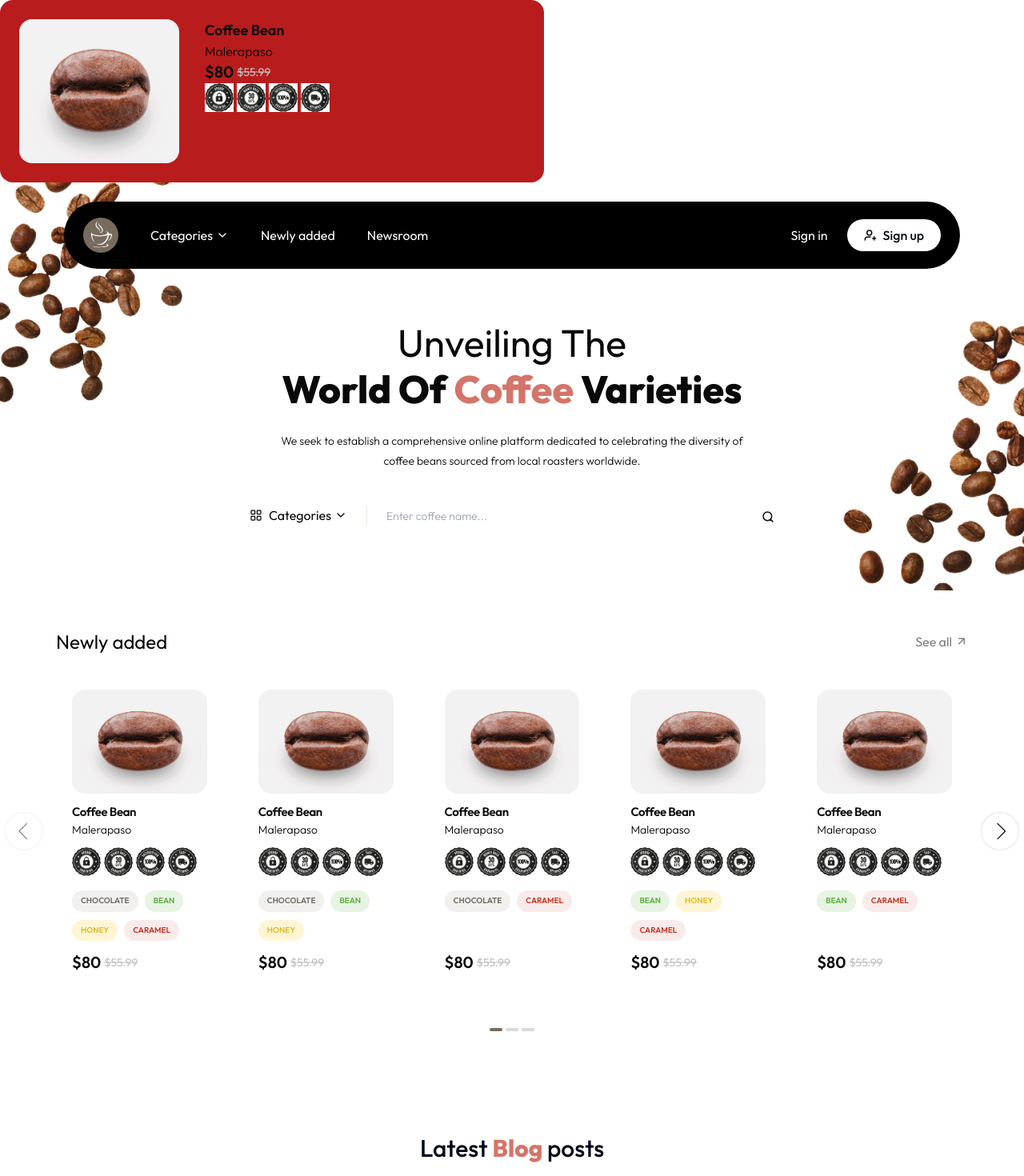
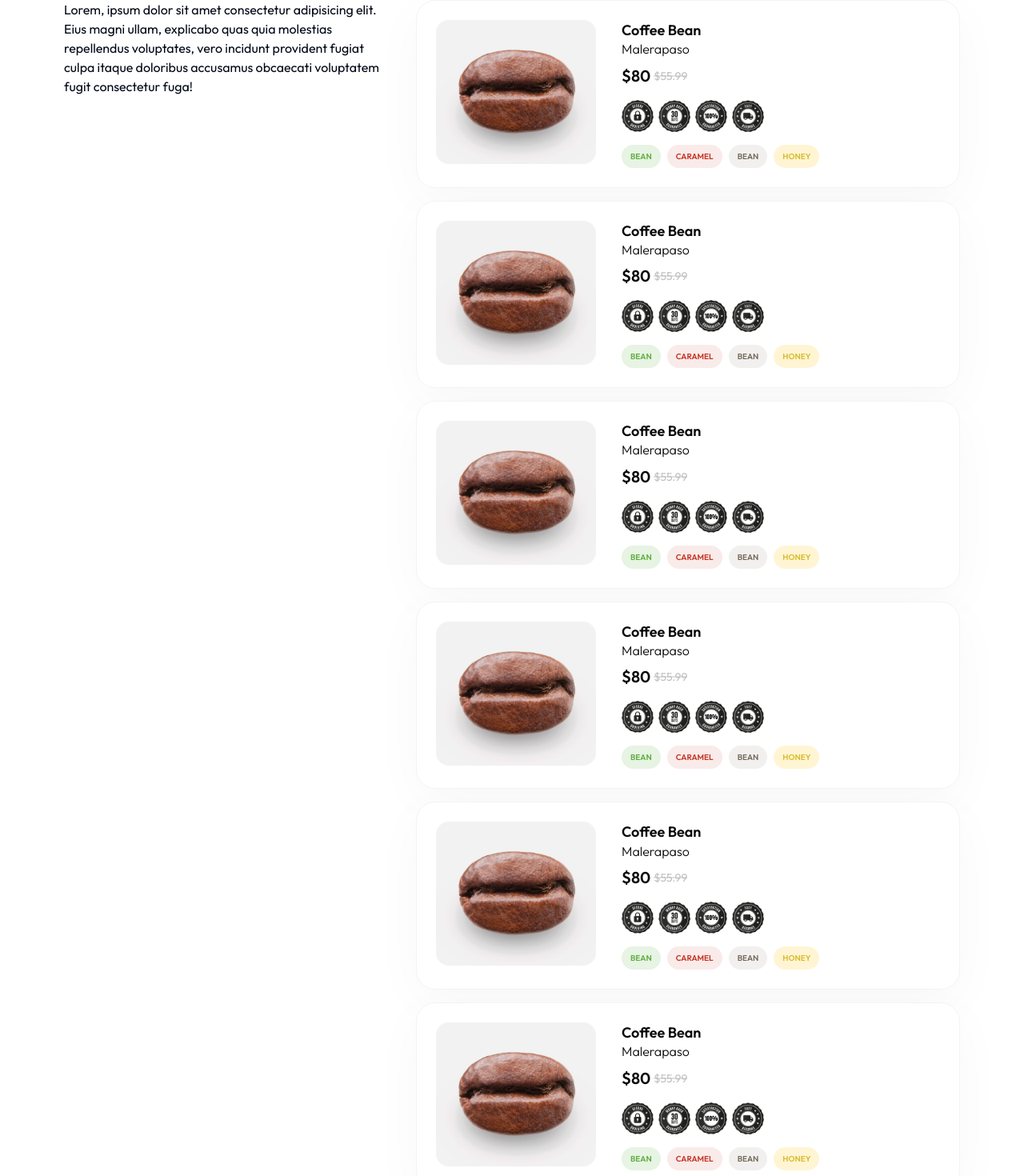
Before and after one commit to neharadialcode/shadcn-practice, a Next.js app: page / in a window 1280 px wide. Shown: the top 1470 px of the page at 80% size. Built offline with nearby package versions, Linux system fonts and the light colour scheme.

Commit message:
all badges classes add with props and hepler file category product list data add

```diff
--- a/src/components/AllBadges.jsx
+++ b/src/components/AllBadges.jsx
@@ -4,7 +4,7 @@ import { Badge } from "./ui/badge";
 export const ChocolateBadge = (props) => {
   return (
     <div>
-      <Badge className="bg-[#776B5D] bg-opacity-10 rounded-[64px] uppercase px-[10px] py-[6px] text-[10px] font-semibold leading-[12.6px] text-[#776B5D]">
+      <Badge className={`bg-[#776B5D] bg-opacity-10 rounded-[64px] uppercase px-[10px] py-[6px] text-[10px] font-semibold text-[#776B5D] ${props.className}`}>
         {props.name}
       </Badge>
     </div>
@@ -13,7 +13,7 @@ export const ChocolateBadge = (props) => {
 export const GreenBadge = (props) => {
   return (
     <div>
-      <Badge className="bg-[#e7f3e3] rounded-[64px] uppercase px-[10px] py-[6px] text-[10px] font-semibold leading-[12.6px] text-[#60AF42]">
+      <Badge className={`${props.className} bg-[#e7f3e3] rounded-[64px] uppercase px-[10px] py-[6px] text-[10px] font-semibold text-[#60AF42]`}>
         {props.name}
       </Badge>
     </div>
@@ -22,7 +22,7 @@ export const GreenBadge = (props) => {
 export const OrangeBadge = (props) => {
   return (
     <div>
-      <Badge className="bg-[#fff5d4] rounded-[64px] uppercase px-[10px] py-[6px] text-[10px] font-semibold leading-[12.6px] text-[#d9bd2d]">
+      <Badge className={`${props.className} bg-[#fff5d4] rounded-[64px] uppercase px-[10px] py-[6px] text-[10px] font-semibold text-[#d9bd2d]`}>
         {props.name}
       </Badge>
     </div>
@@ -31,7 +31,7 @@ export const OrangeBadge = (props) => {
 export const RedeBadge = (props) => {
   return (
     <div>
-      <Badge className="bg-[#f9ebe9] rounded-[64px] uppercase px-[10px] py-[6px] text-[10px] font-semibold leading-[12.6px] text-[#C53526]">
+      <Badge className={`${props.className} bg-[#f9ebe9] rounded-[64px] uppercase px-[10px] py-[6px] text-[10px] font-semibold text-[#C53526]`}>
         {props.name}
       </Badge>
     </div>
--- a/src/components/CategoryProduct.jsx
+++ b/src/components/CategoryProduct.jsx
@@ -19,33 +19,52 @@ import {
     SelectValue,
 } from "@/components/ui/select"
 import Image from "next/image"
+import { beanProductList } from "./Helper"
 
 const CategoryProduct = () => {
     return (
-        <Card className="max-w-[680px] w-full bg-red-700 flex gap-8">
+        <>
+            <div className="max-w-[1120px] px-3 mx-auto xl:px-0">
+                <div className="flex flex-col sm:flex-row md:gap-4 lg:gap-10">
+                    <div className="md:max-w-[300px] lg:max-w-[400px] w-full">
+                        <p>Lorem, ipsum dolor sit amet consectetur adipisicing elit. Eius magni ullam, explicabo quas quia molestias repellendus voluptates, vero incidunt provident fugiat culpa itaque doloribus accusamus obcaecati voluptatem fugit consectetur fuga!</p>
+                    </div>
+                    <div className="flex flex-col w-full gap-4">
+                        {beanProductList.map((value, index) => {
+                            return (
+                                <Card className="max-w-[680px] p-2 sm:p-3 lg:p-6 shadow-[0px_16px_64px_0px_#00000008] w-full border border-[#F2F4F4] bg-white rounded-2xl md:rounded-3xl flex sm:flex-col md:flex-row gap-2 sm:gap-2 md:gap-3 lg:gap-8">
                                     <CardHeader>
-                <Image width={200} height={180} className="h-[180px] rounded-2xl" src="/assets/images/png/new_slider_bean.png" alt="coffee image" />
+                                        <Image width={200} height={180} className="md:h-[180px] sm:w-3/4 md:w-full mx-auto sm:h-[120px] h-[180px] md:max-w-[154px] lg:max-w-[200px] object-cover rounded-2xl" src={value.image} alt="coffee image" />
                                     </CardHeader>
-            <div className="">
+                                    <div className="p-0">
                                         <CardContent className="pt-0">
-                    <p className="text-lg text-[#090909] font-semibold">Coffee Bean</p>
-                    <p className="text-base text-[#090909] font-light">Malerapaso</p>
-                    <p className="flex items-center text-[#090909] font-semibold text-xl">
+                                            <p className="text-lg text-[#090909] font-semibold !leading-[140%]">{value.title}</p>
+                                            <p className="text-base text-[#090909] font-light !leading-[140%]">{value.description}</p>
+                                            <p className="flex items-center pt-2 text-[#090909] font-semibold text-xl">
                                                 $80
                                                 <span className="text-sm font-normal ms-1 text-[#c1c1c1] relative before:absolute before:w-full before:h-[1px] before:bg-[#c1c1c1] before:start-0 before:top-1/2 before:-translate-y-1/2"> $55.99</span>
                                             </p>
-                    <div className="flex gap-1 pb-4">
-                        <Image width={36} height={36} src="/assets/images/png/secure_badge.png" alt="image slider" />
-                        <Image width={36} height={36} src="/assets/images/png/money_back_badge.png" alt="image slider" />
-                        <Image width={36} height={36} src="/assets/images/png/satisfaction_badge.png" alt="image slider" />
-                        <Image width={36} height={36} src="/assets/images/png/easy_returns_badge.png" alt="image slider" />
+                                            <div className="flex gap-[2px] min-[360px]:gap-1.5 py-3 sm:py-2 md:py-4">
+                                                <Image width={40} height={40} className="h-9 w-9 md:w-10 md:h-10" src="/assets/images/png/secure_badge.png" alt="image slider" />
+                                                <Image width={40} height={40} className="h-9 w-9 md:w-10 md:h-10" src="/assets/images/png/money_back_badge.png" alt="image slider" />
+                                                <Image width={40} height={40} className="h-9 w-9 md:w-10 md:h-10" src="/assets/images/png/satisfaction_badge.png" alt="image slider" />
+                                                <Image width={40} height={40} className="h-9 w-9 md:w-10 md:h-10" src="/assets/images/png/easy_returns_badge.png" alt="image slider" />
                                             </div>
                                         </CardContent>
-                <CardFooter className="flex justify-between">
-
+                                        <CardFooter className="flex flex-wrap gap-1 lg:gap-2">
+                                            {value.badgeFirst}
+                                            {value.badgeSecond}
+                                            {value.badgeThird}
+                                            {value.badgeFourth}
                                         </CardFooter>
                                     </div>
                                 </Card>
+                            )
+                        })}
+                    </div>
+                </div>
+            </div>
+        </>
     )
 }
 
--- a/src/components/Helper.jsx
+++ b/src/components/Helper.jsx
@@ -192,7 +192,7 @@ export const qualityData = [
   },
   {
     title: "Bitterness/",
-    span:"Aroma",
+    span: "Aroma",
     value: 5,
 
   },
@@ -265,13 +265,114 @@ export const newSliderCard = [
 ];
 export const beanProductList = [
   {
+    id:"1",
     image: "/assets/images/png/new_slider_bean.png",
     title: "Coffee Bean",
     description: "Malerapaso",
-    badgeFirst: <ChocolateBadge name={"Chocolate"} />,
-    badgeSecond: <GreenBadge name={"Bean"} />,
-    badgeThird: <OrangeBadge name={"Honey"} />,
-    badgeFourth: <RedeBadge name={"caramel"} />,
+    badgeFirst: <GreenBadge className={"py-[6px] px-[10px]"} name={"Bean"} />,
+    badgeSecond: <RedeBadge className={"py-[6px] px-[10px]"} name={"caramel"} />,
+    badgeThird: <ChocolateBadge className={"py-[6px] px-[10px]"} name={"Bean"} />,
+    badgeFourth: <OrangeBadge className={"py-[6px] px-[10px]"} name={"Honey"} />,
+  },
+  {
+    id: "2",
+    image: "/assets/images/png/new_slider_bean.png",
+    title: "Coffee Bean",
+    description: "Malerapaso",
+    badgeFirst: <GreenBadge className={"py-[6px] px-[10px]"} name={"Bean"} />,
+    badgeSecond: <RedeBadge className={"py-[6px] px-[10px]"} name={"caramel"} />,
+    badgeThird: <ChocolateBadge className={"py-[6px] px-[10px]"} name={"Bean"} />,
+    badgeFourth: <OrangeBadge className={"py-[6px] px-[10px]"} name={"Honey"} />,
+  },
+  {
+    id: "3",
+    image: "/assets/images/png/new_slider_bean.png",
+    title: "Coffee Bean",
+    description: "Malerapaso",
+    badgeFirst: <GreenBadge className={"py-[6px] px-[10px]"} name={"Bean"} />,
+    badgeSecond: <RedeBadge className={"py-[6px] px-[10px]"} name={"caramel"} />,
+    badgeThird: <ChocolateBadge className={"py-[6px] px-[10px]"} name={"Bean"} />,
+    badgeFourth: <OrangeBadge className={"py-[6px] px-[10px]"} name={"Honey"} />,
+  },
+  {
+    id: "4",
+    image: "/assets/images/png/new_slider_bean.png",
+    title: "Coffee Bean",
+    description: "Malerapaso",
+    badgeFirst: <GreenBadge className={"py-[6px] px-[10px]"} name={"Bean"} />,
+    badgeSecond: <RedeBadge className={"py-[6px] px-[10px]"} name={"caramel"} />,
+    badgeThird: <ChocolateBadge className={"py-[6px] px-[10px]"} name={"Bean"} />,
+    badgeFourth: <OrangeBadge className={"py-[6px] px-[10px]"} name={"Honey"} />,
+  },
+  {
+    id: "5",
+    image: "/assets/images/png/new_slider_bean.png",
+    title: "Coffee Bean",
+    description: "Malerapaso",
+    badgeFirst: <GreenBadge className={"py-[6px] px-[10px]"} name={"Bean"} />,
+    badgeSecond: <RedeBadge className={"py-[6px] px-[10px]"} name={"caramel"} />,
+    badgeThird: <ChocolateBadge className={"py-[6px] px-[10px]"} name={"Bean"} />,
+    badgeFourth: <OrangeBadge className={"py-[6px] px-[10px]"} name={"Honey"} />,
+  },
+  {
+    id: "6",
+    image: "/assets/images/png/new_slider_bean.png",
+    title: "Coffee Bean",
+    description: "Malerapaso",
+    badgeFirst: <GreenBadge className={"py-[6px] px-[10px]"} name={"Bean"} />,
+    badgeSecond: <RedeBadge className={"py-[6px] px-[10px]"} name={"caramel"} />,
+    badgeThird: <ChocolateBadge className={"py-[6px] px-[10px]"} name={"Bean"} />,
+    badgeFourth: <OrangeBadge className={"py-[6px] px-[10px]"} name={"Honey"} />,
+  },
+  {
+    id: "7",
+    image: "/assets/images/png/new_slider_bean.png",
+    title: "Coffee Bean",
+    description: "Malerapaso",
+    badgeFirst: <GreenBadge className={"py-[6px] px-[10px]"} name={"Bean"} />,
+    badgeSecond: <RedeBadge className={"py-[6px] px-[10px]"} name={"caramel"} />,
+    badgeThird: <ChocolateBadge className={"py-[6px] px-[10px]"} name={"Bean"} />,
+    badgeFourth: <OrangeBadge className={"py-[6px] px-[10px]"} name={"Honey"} />,
+  },
+  {
+    id: "8",
+    image: "/assets/images/png/new_slider_bean.png",
+    title: "Coffee Bean",
+    description: "Malerapaso",
+    badgeFirst: <GreenBadge className={"py-[6px] px-[10px]"} name={"Bean"} />,
+    badgeSecond: <RedeBadge className={"py-[6px] px-[10px]"} name={"caramel"} />,
+    badgeThird: <ChocolateBadge className={"py-[6px] px-[10px]"} name={"Bean"} />,
+    badgeFourth: <OrangeBadge className={"py-[6px] px-[10px]"} name={"Honey"} />,
+  },
+  {
+    id: "9",
+    image: "/assets/images/png/new_slider_bean.png",
+    title: "Coffee Bean",
+    description: "Malerapaso",
+    badgeFirst: <GreenBadge className={"py-[6px] px-[10px]"} name={"Bean"} />,
+    badgeSecond: <RedeBadge className={"py-[6px] px-[10px]"} name={"caramel"} />,
+    badgeThird: <ChocolateBadge className={"py-[6px] px-[10px]"} name={"Bean"} />,
+    badgeFourth: <OrangeBadge className={"py-[6px] px-[10px]"} name={"Honey"} />,
+  },
+  {
+    id: "10",
+    image: "/assets/images/png/new_slider_bean.png",
+    title: "Coffee Bean",
+    description: "Malerapaso",
+    badgeFirst: <GreenBadge className={"py-[6px] px-[10px]"} name={"Bean"} />,
+    badgeSecond: <RedeBadge className={"py-[6px] px-[10px]"} name={"caramel"} />,
+    badgeThird: <ChocolateBadge className={"py-[6px] px-[10px]"} name={"Bean"} />,
+    badgeFourth: <OrangeBadge className={"py-[6px] px-[10px]"} name={"Honey"} />,
+  },
+  {
+    id: "11",
+    image: "/assets/images/png/new_slider_bean.png",
+    title: "Coffee Bean",
+    description: "Malerapaso",
+    badgeFirst: <GreenBadge className={"py-[6px] px-[10px]"} name={"Bean"} />,
+    badgeSecond: <RedeBadge className={"py-[6px] px-[10px]"} name={"caramel"} />,
+    badgeThird: <ChocolateBadge className={"py-[6px] px-[10px]"} name={"Bean"} />,
+    badgeFourth: <OrangeBadge className={"py-[6px] px-[10px]"} name={"Honey"} />,
   },
 
 ];
```
Lines whose indentation alone changed are shown as unchanged.
